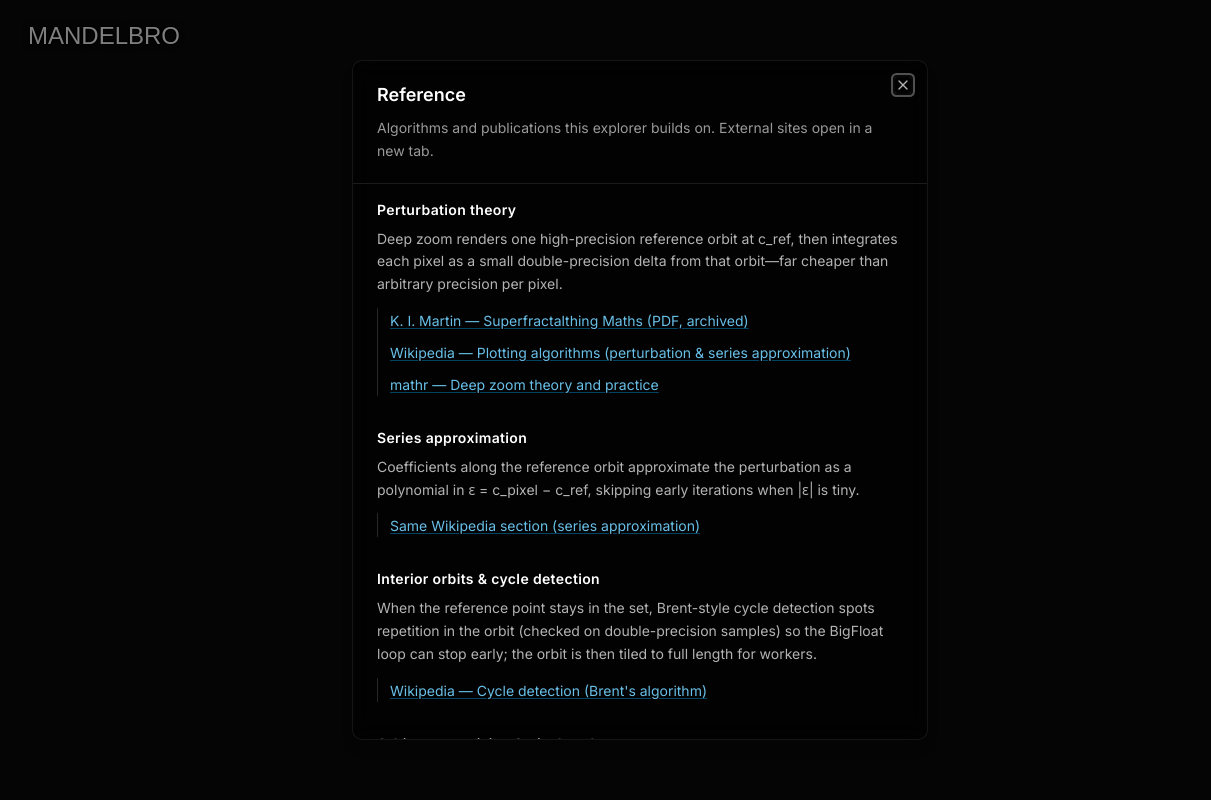
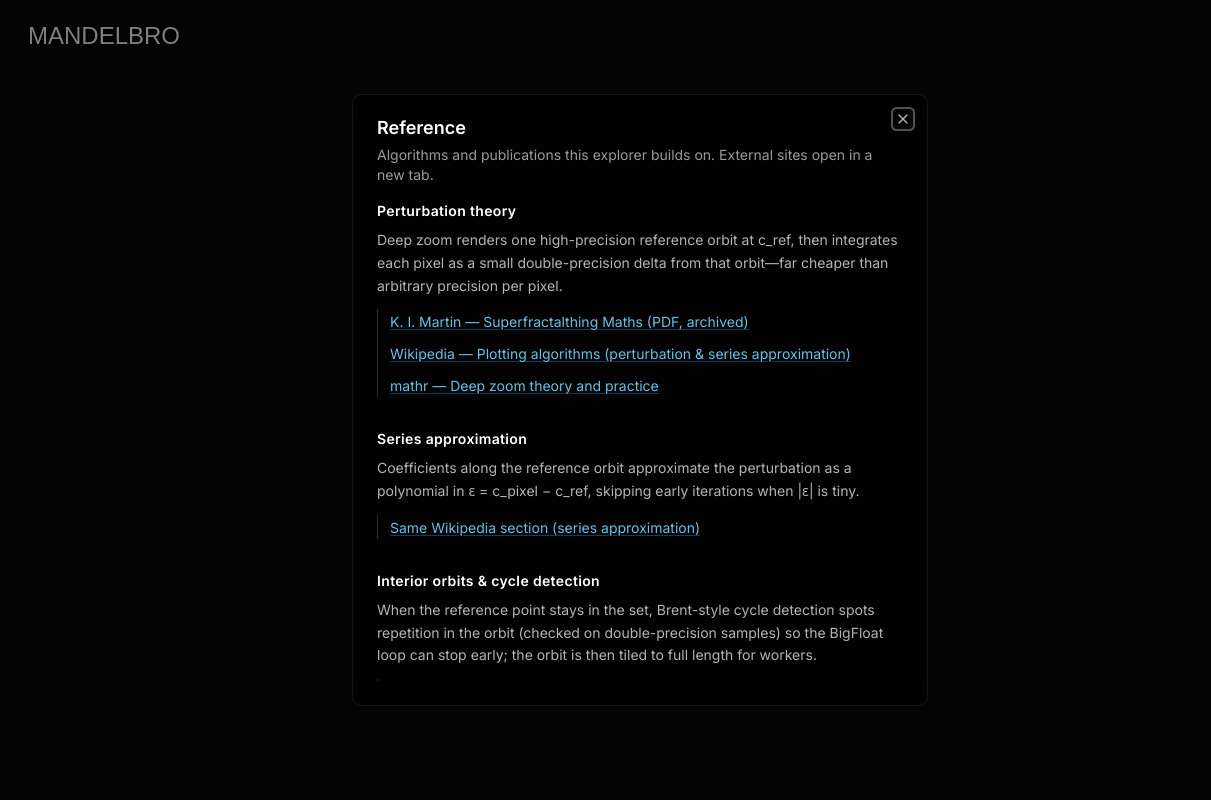
Before and after one commit to jonjaques/mandelbro, an Astro site: page / in a window 1280 px wide. Both pictures are taken after a click on the button 1245 px from the left and 183 px from the top of the page. Shown: the full height of the page, 0-1211 px from the left. Built offline with nearby package versions, Linux system fonts and the light colour scheme; Astro itself is replaced by a stand-in of ours; no server answers; a web font is replaced by a local one; what bigfloat-esnext would draw is missing.

Commit message:
modal touchup

```diff
--- a/src/components/mandelbrot/ReferenceDialog.tsx
+++ b/src/components/mandelbrot/ReferenceDialog.tsx
@@ -1,3 +1,7 @@
+/**
+ * Controlled Dialog: shadcn composition + scrollable body pattern
+ * (https://ui.shadcn.com/docs/components/dialog#scrollable-content).
+ */
 import {
   Dialog,
   DialogContent,
@@ -15,19 +19,16 @@ interface ReferenceDialogProps {
 export function ReferenceDialog({ open, onOpenChange }: ReferenceDialogProps) {
   return (
     <Dialog open={open} onOpenChange={onOpenChange}>
-      <DialogContent
-        showCloseButton
-        className="glass flex max-h-[min(85vh,calc(100dvh-2rem))] max-w-[calc(100%-2rem)] flex-col gap-0 border-white/8 p-0 text-white sm:max-w-xl"
-      >
-        <DialogHeader className="shrink-0 border-b border-white/10 px-6 py-5 text-left">
-          <DialogTitle className="text-lg text-white">Reference</DialogTitle>
-          <DialogDescription className="text-sm leading-relaxed text-white/60">
+      <DialogContent className="glass text-white border-white/8 sm:max-w-xl">
+        <DialogHeader>
+          <DialogTitle className="text-white">Reference</DialogTitle>
+          <DialogDescription className="text-white/60">
             Algorithms and publications this explorer builds on. External sites
             open in a new tab.
           </DialogDescription>
         </DialogHeader>
 
-        <div className="min-h-0 flex-1 overflow-y-auto overscroll-contain px-6 py-4">
+        <div className="-mx-4 max-h-[min(60vh,calc(100dvh-14rem))] overflow-y-auto overscroll-contain px-4">
           <ul className="flex flex-col gap-8">
             {REFERENCE_SECTIONS.map((section) => (
               <li key={section.heading}>
```
